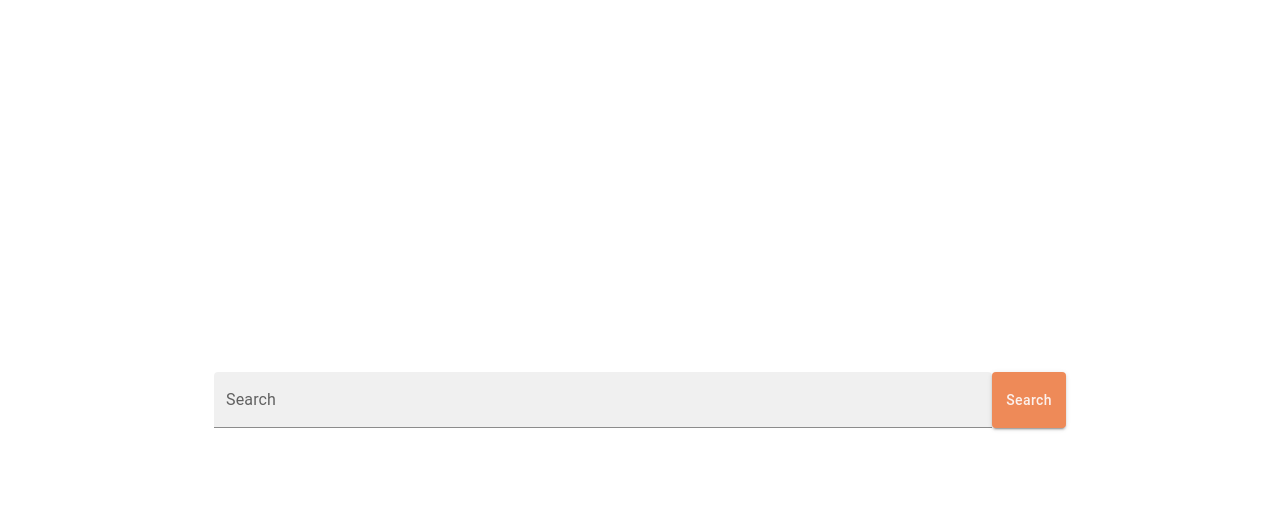
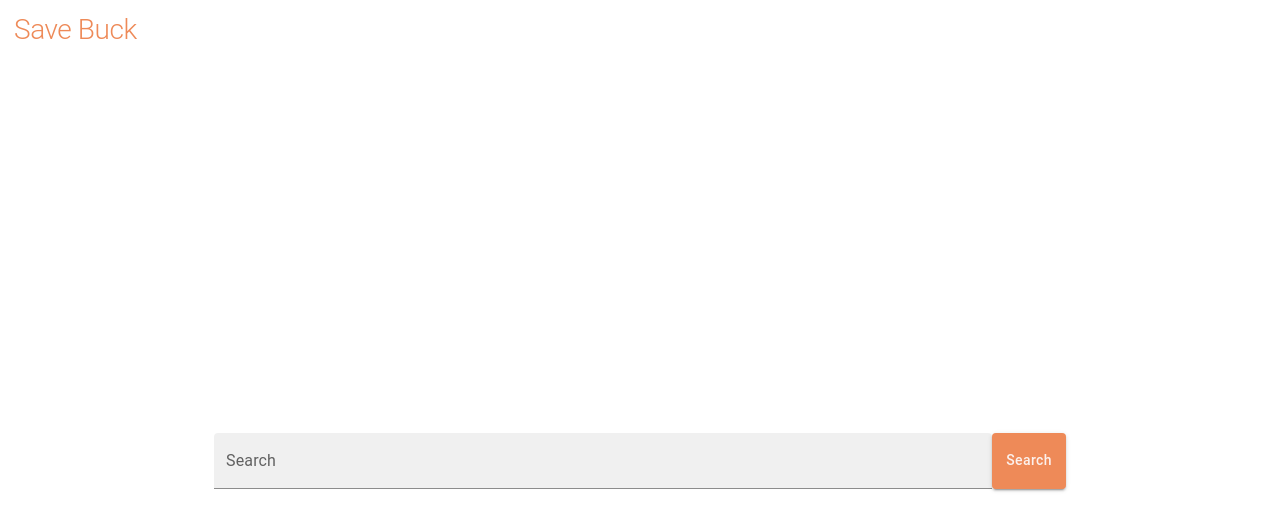
Before and after one commit to mrkelder/save-buck-ui, a React (Create React App) app: page / in a window 1280 px wide. Shown: the top 530 px of the page. Built offline with nearby package versions, Linux system fonts and the light colour scheme.

Commit message:
added header

```diff
--- a/src/App.tsx
+++ b/src/App.tsx
@@ -1,15 +1,15 @@
 import React from "react";
 import "./App.css";
-import { Container, TextField, Button } from "@mui/material";
+import { Container, TextField, Button, Typography } from "@mui/material";
 import { ThemeProvider, createTheme } from "@mui/material/styles";
 
 const theme = createTheme({
   palette: {
     primary: {
-      main: "#EE8A58", // change primary color here
+      main: "#EE8A58",
     },
     secondary: {
-      main: "#FCF1ED", // change secondary color here
+      main: "#FCF1ED",
     },
   },
 });
@@ -17,6 +17,18 @@ const theme = createTheme({
 function App() {
   return (
     <ThemeProvider theme={theme}>
+      <header style={{ padding: "14px" }}>
+        <Typography
+          variant="h1"
+          sx={({ palette }) => ({
+            fontSize: "1.75rem",
+            color: palette.primary.main,
+          })}
+        >
+          Save Buck
+        </Typography>
+      </header>
+      <main>
         <Container
           sx={{
             display: "flex",
@@ -49,6 +61,7 @@ function App() {
             </Button>
           </Container>
         </Container>
+      </main>
     </ThemeProvider>
   );
 }
```
Lines whose indentation alone changed are shown as unchanged.
